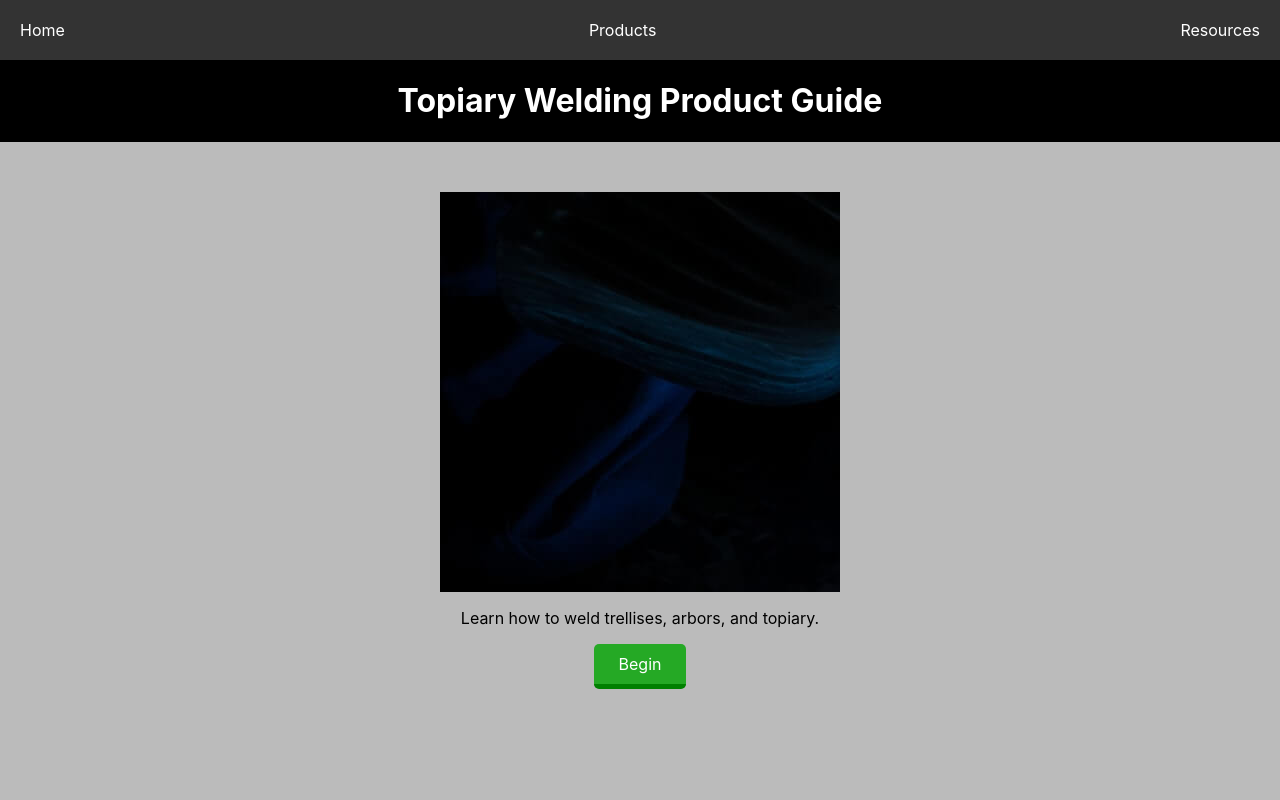
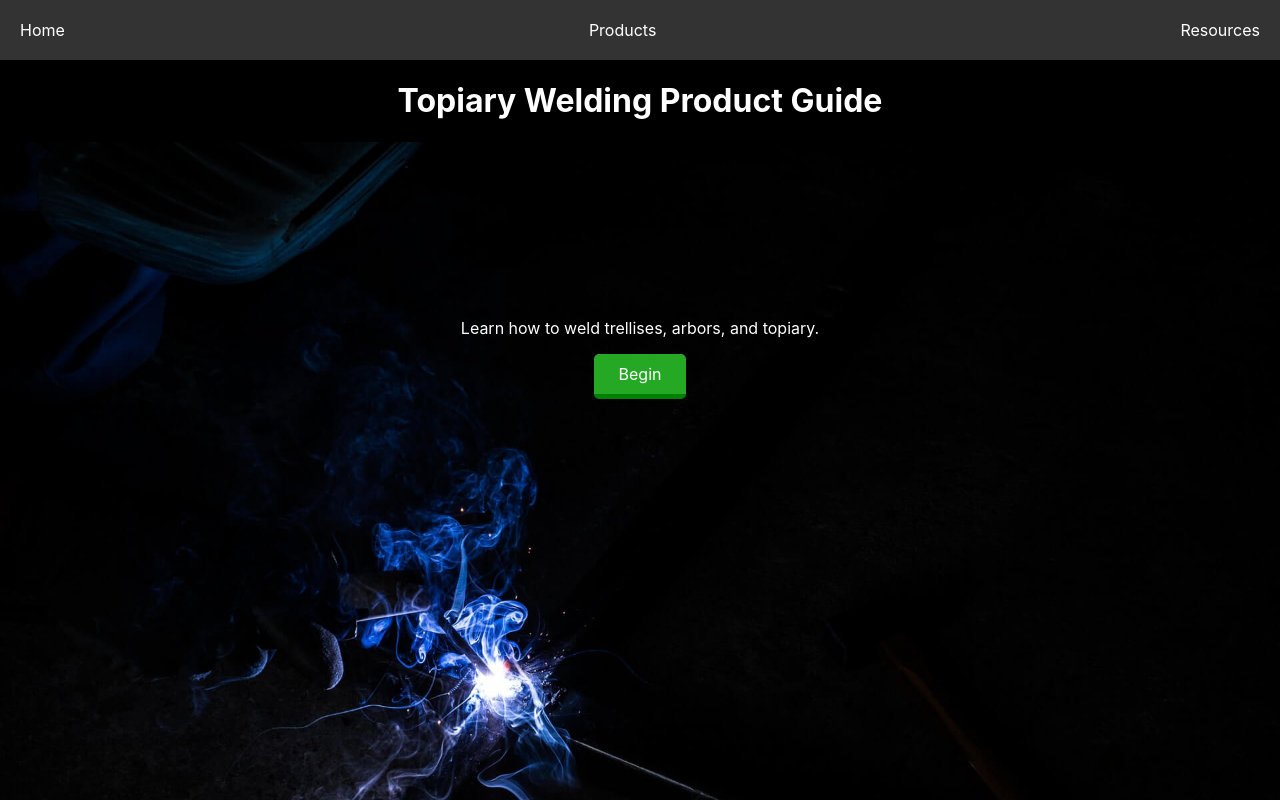
Before and after one commit to capnnemo2/at-product-guide, a React (Create React App) app: page / in a window 1280 px wide. Shown: the top 800 px of the page. Built offline with nearby package versions, Linux system fonts and the light colour scheme; no server answers.

Commit message:
Landing improvements

```diff
--- a/src/Home/Home.css
+++ b/src/Home/Home.css
@@ -1,6 +1,5 @@
 section {
   min-height: 100px;
-  padding: 50px 0;
   background-color: #bbb;
 }
 
@@ -29,11 +28,19 @@ section a:hover {
 }
 
 .fake-img {
-  height: 400px;
-  width: 400px;
+  height: 100vh;
 
-  background-image: url("/public/pics/welder.jpg");
+  background-image: url("/pics/welder.jpg");
   background-repeat: no-repeat;
   background-color: white;
-  margin: 0 auto;
+  background-size: cover;
+  /* margin: 0 auto; */
 }
+
+.splash {
+  padding-top: 20vh;
+}
+
+.splash-text {
+  color: white;
+}
--- a/src/Home/Home.js
+++ b/src/Home/Home.js
@@ -7,9 +7,14 @@ export default class Home extends React.Component {
     return (
       <div className="Home">
         <section className="first">
-          <div className="fake-img"></div>
-          <p>Learn how to weld trellises, arbors, and topiary.</p>
-          <Link to="/products">Begin</Link>
+          <div className="fake-img">
+            <div className="splash">
+              <p className="splash-text">
+                Learn how to weld trellises, arbors, and topiary.
+              </p>
+              <Link to="/products">Begin</Link>
+            </div>
+          </div>
         </section>
 
         <section className="section">
```
